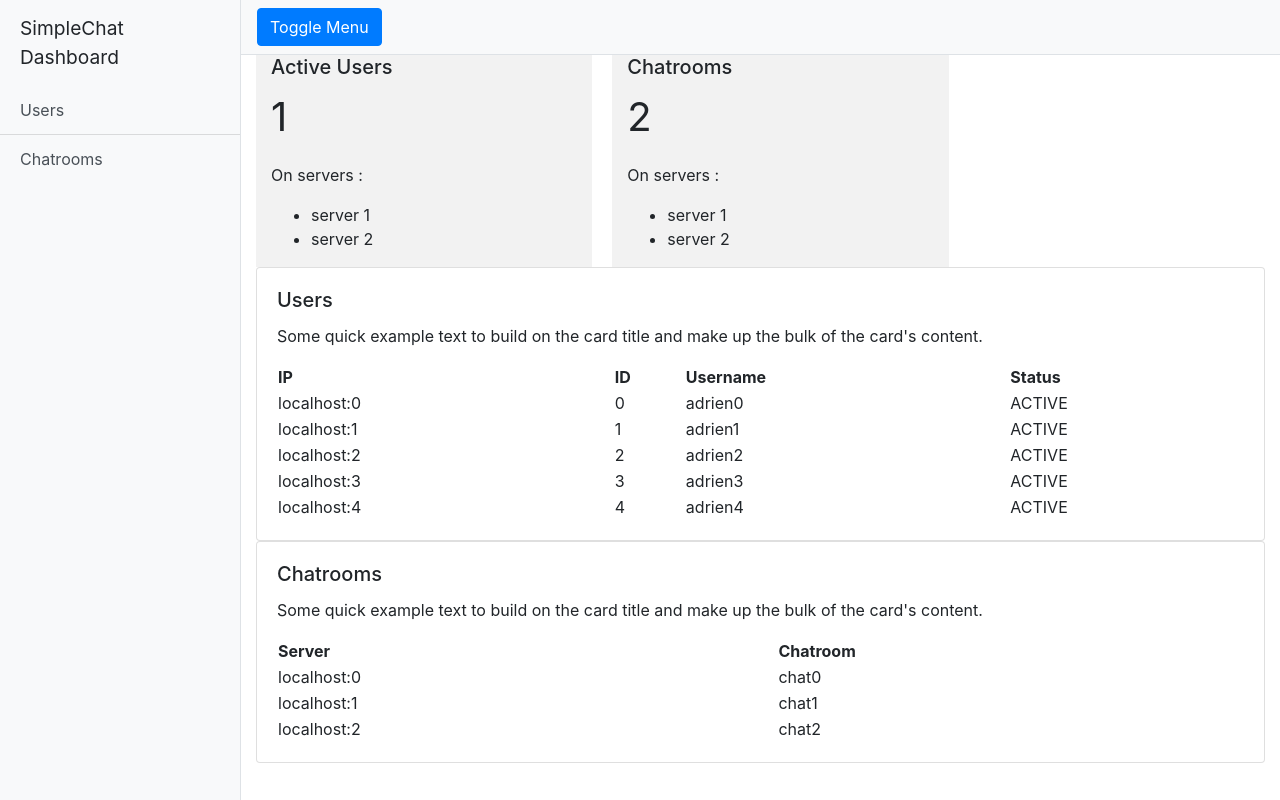
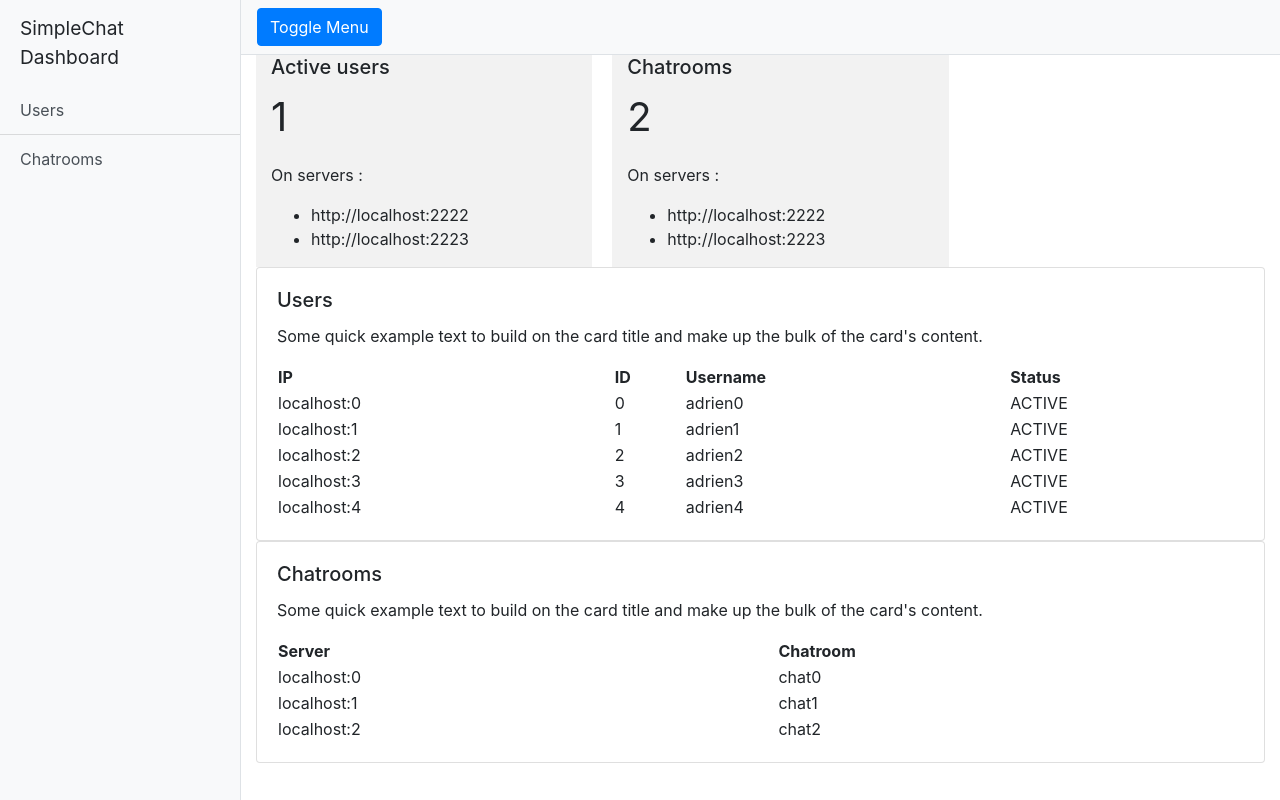
Before and after one commit to Mrgove10/SimpleChatFront, an Angular app: page / in a window 1280 px wide. Built offline with nearby package versions, Linux system fonts and the light colour scheme.

Commit message:
Feat: Add IServerListInfos interface

```diff
--- a/src/app/app.component.html
+++ b/src/app/app.component.html
@@ -20,8 +20,8 @@
 
       <div class="container">
         <div class="row">
-          <app-resume-infos class="col-4" id="container" [title]="'Active Users'" [number]="'1'"></app-resume-infos>
-          <app-resume-infos class="col-4" id="container" [title]="'Chatrooms'" [number]="'2'"></app-resume-infos>
+          <app-resume-infos class="col-4" id="container" [item]="serverInfosList[0]"></app-resume-infos>
+          <app-resume-infos class="col-4" id="container" [item]="serverInfosList[1]"></app-resume-infos>
         </div>
       </div>
 
--- a/src/app/app.component.ts
+++ b/src/app/app.component.ts
@@ -1,4 +1,5 @@
 import { Component, OnInit } from '@angular/core';
+import { IServerInfosList } from './interfaces/IServerInfosList'
 
 declare var $: any;
 
@@ -7,8 +8,24 @@ declare var $: any;
   templateUrl: './app.component.html',
   styleUrls: ['./app.component.css']
 })
+
 export class AppComponent implements OnInit {
   title = 'SimpleChatFront';
+  serverInfosList: Array<IServerInfosList> = new Array();
+
+  constructor() {
+    this.serverInfosList.push({
+      name: "Active users",
+      numberOfItem: 1,
+      serverList: ['http://localhost:2222', 'http://localhost:2223']
+    })
+
+    this.serverInfosList.push({
+      name: "Chatrooms",
+      numberOfItem: 2,
+      serverList: ['http://localhost:2222', 'http://localhost:2223']
+    })
+  }
 
   ngOnInit() {
     // RIP, using Jquery in angular
--- /dev/null
+++ b/src/app/interfaces/IServerInfosList.ts
@@ -0,0 +1,5 @@
+export interface IServerInfosList {
+    name: string,
+    numberOfItem: number,
+    serverList: Array<string>
+}
--- a/src/app/resume-infos/resume-infos.component.html
+++ b/src/app/resume-infos/resume-infos.component.html
@@ -1,7 +1,6 @@
-<h5>{{title}}</h5>
-<p id="server-number">{{number}}</p>
+<h5>{{item.name}}</h5>
+<p id="server-number">{{item.numberOfItem}}</p>
 <p>On servers :</p>
 <ul>
-    <li>server 1</li>
-    <li>server 2</li>
+    <li *ngFor="let server of item.serverList">{{server}}</li>
 </ul>
```
Also changed, not shown: src/app/resume-infos/resume-infos.component.ts (+4 -3 lines), src/app/classes/UserList.ts (line endings or trailing spaces).
